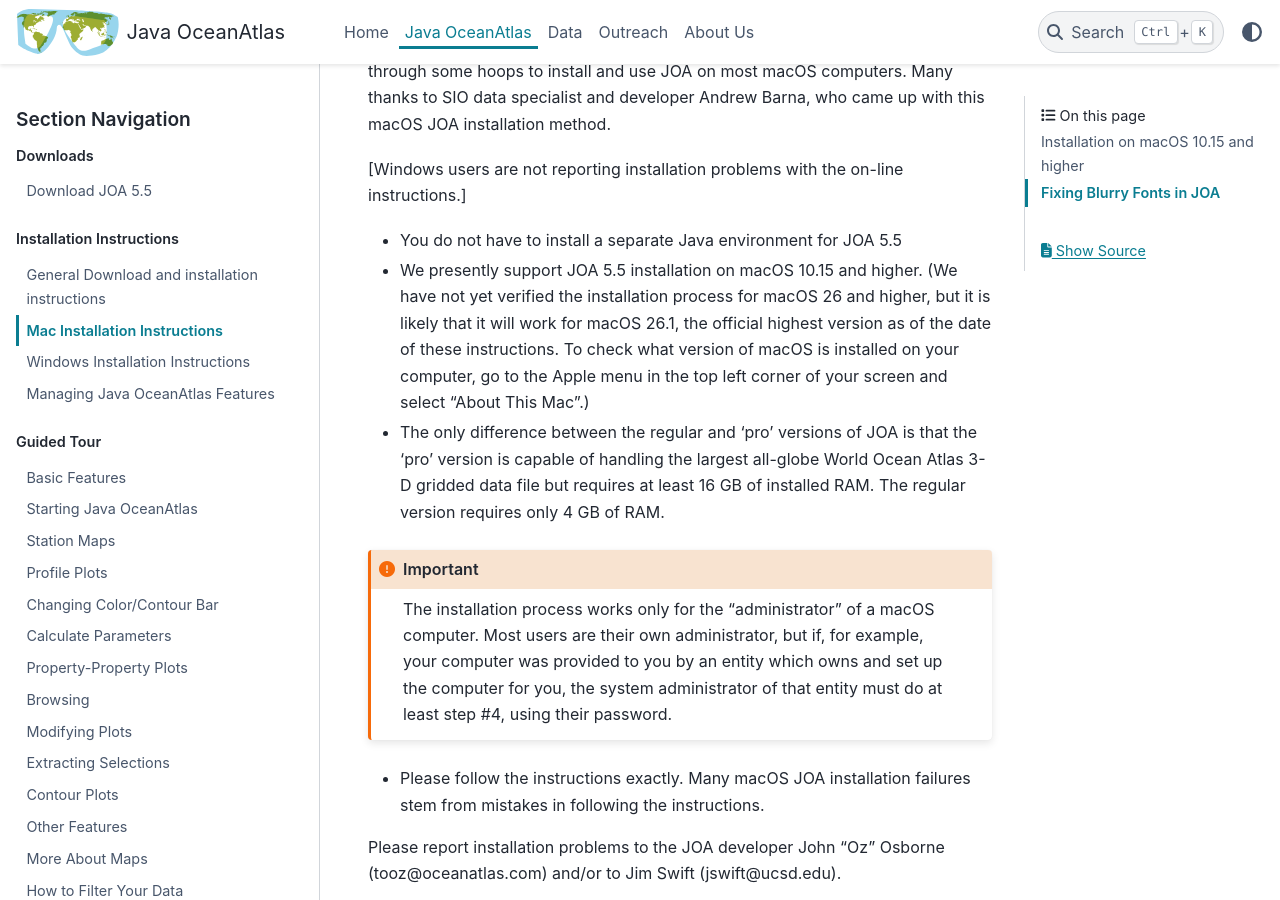
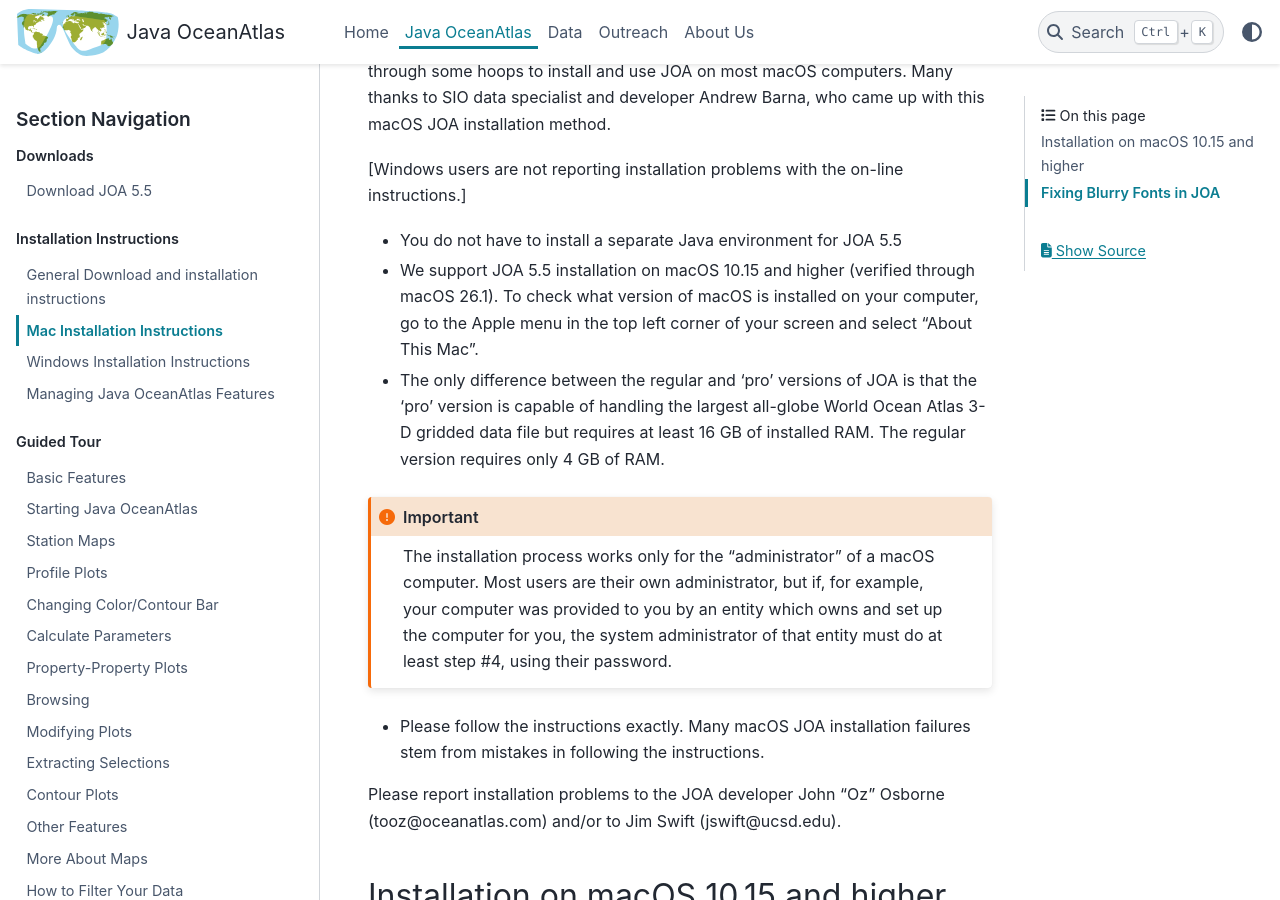
Before and after one commit to OceanAtlas/joa-sphinx, a Sphinx documentation site: the page built from docs/joa/installation/mac_specific_installation_instructions.md, in a window 1280 px wide and 900 px high, scrolled down 373 px. Built offline with Sphinx 7.4.7 and the PyData theme 0.15.4, drawn with Linux system fonts in a browser that asks for light colours.

Commit message:
We have test joa 5.5. on macOS 26.1

```diff
--- a/docs/joa/installation/mac_specific_installation_instructions.md
+++ b/docs/joa/installation/mac_specific_installation_instructions.md
@@ -12,7 +12,7 @@
 [Windows users are not reporting installation problems with the on-line instructions.]
 
 * You do not have to install a separate Java environment for JOA 5.5
-* We presently support JOA 5.5 installation on macOS 10.15 and higher. (We have not yet verified the installation process for macOS 26 and higher, but it is likely that it will work for macOS 26.1, the official highest version as of the date of these instructions. To check what version of macOS is installed on your computer, go to the Apple menu in the top left corner of your screen and select "About This Mac".)
+* We support JOA 5.5 installation on macOS 10.15 and higher (verified through macOS 26.1). To check what version of macOS is installed on your computer, go to the Apple menu in the top left corner of your screen and select "About This Mac".
 * The only difference between the regular and 'pro' versions of JOA is that the 'pro' version is capable of handling the largest all-globe World Ocean Atlas 3-D gridded data file but requires at least 16 GB of installed RAM. The regular version requires only 4 GB of RAM.
 
 :::{important}
```
